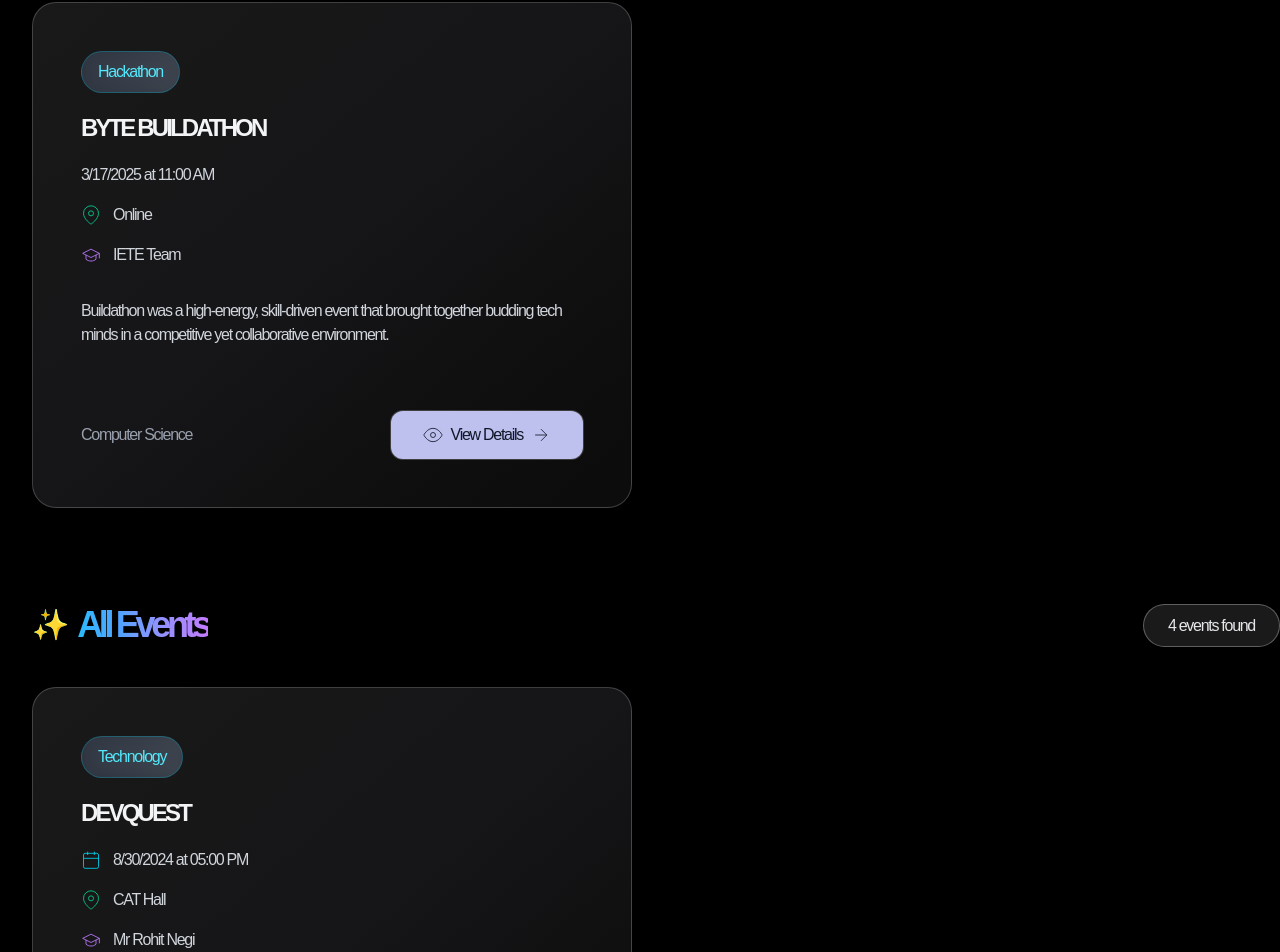
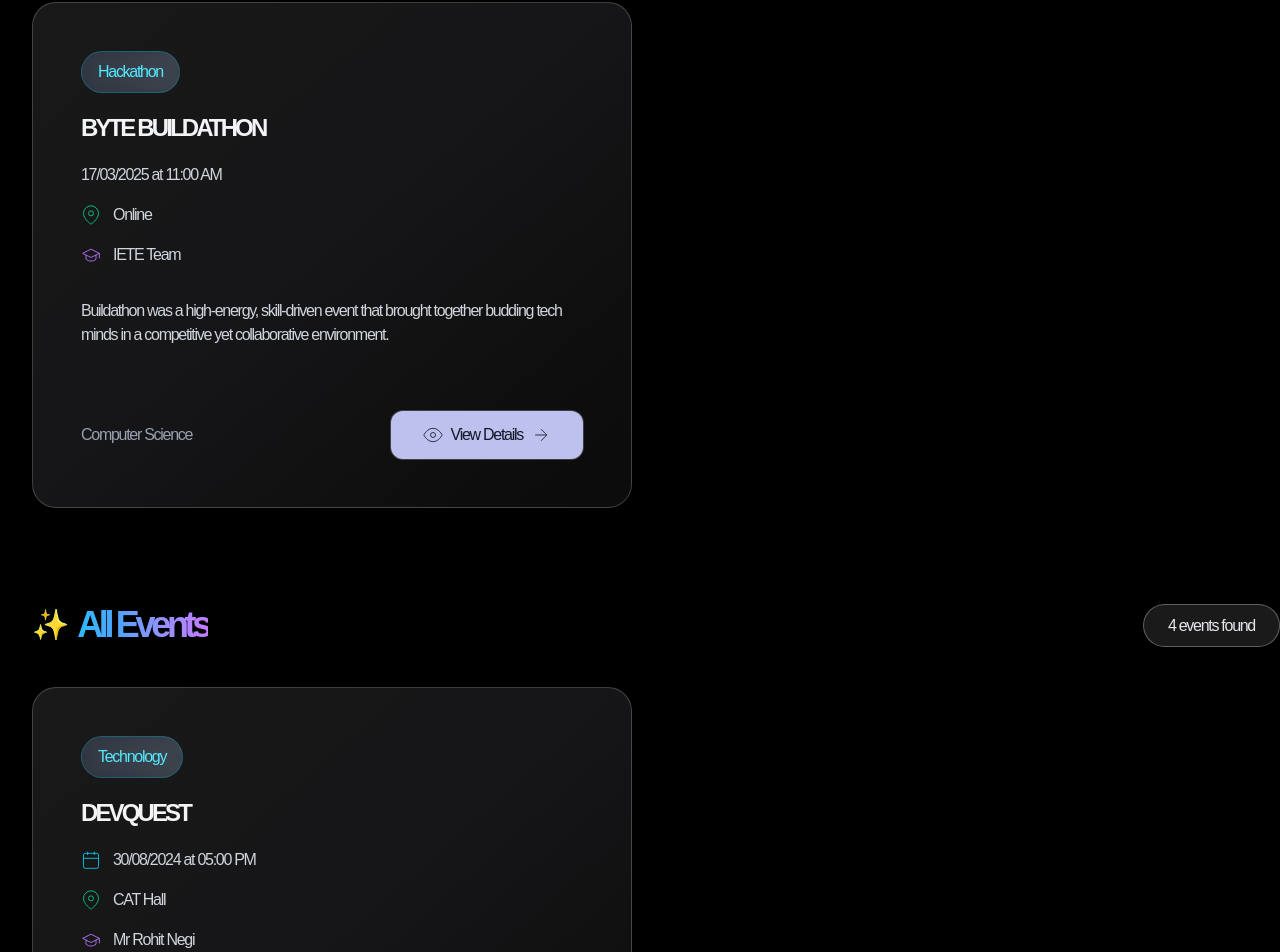
Before and after one commit to ietebitmesra/iete_official_website, a React (Vite) app in the folder frontend/: page / in a window 1280 px wide. Shown: the part 2758-3710 px from the top of the page. Built offline with nearby package versions, Linux system fonts and the light colour scheme; a web font is replaced by a local one.

Commit message:
fixed the date formats to dd/mm/yyyy

```diff
--- a/frontend/src/pages/events.jsx
+++ b/frontend/src/pages/events.jsx
@@ -1,6 +1,14 @@
 import React, { useState, useMemo } from 'react';
 import { Calendar, MapPin, Search, Star, ArrowRight, GraduationCap, Eye, X } from '../components/Icons';
 
+
+function formatDate(dateStr) {
+  const d = new Date(dateStr);
+  const day = String(d.getDate()).padStart(2, '0');
+  const month = String(d.getMonth() + 1).padStart(2, '0');
+  const year = d.getFullYear();
+  return `${day}/${month}/${year}`;
+}
 
 const events = [
   {
@@ -131,7 +139,7 @@ export default function Events() {
                   <div className="space-y-4 bg-white/5 backdrop-blur-xl rounded-xl p-6">
                     <div className="flex items-center gap-3 text-gray-300">
                       <Calendar className="w-5 h-5 text-cyan-400" />
-                      <span>{new Date(selectedEvent.date).toLocaleDateString()} at {selectedEvent.time}</span>
+                      <span>{formatDate(selectedEvent.date)} at {selectedEvent.time}</span>
                     </div>
                     <div className="flex items-center gap-3 text-gray-300">
                       <MapPin className="w-5 h-5 text-emerald-400" />
@@ -246,7 +254,7 @@ export default function Events() {
                     </h3>
                     <div className="space-y-4 mb-8">
                       <div className="flex items-center gap-3 text-gray-300">
-                        <span className="text-base">{new Date(event.date).toLocaleDateString()} at {event.time}</span>
+                        <span className="text-base">{formatDate(event.date)} at {event.time}</span>
                       </div>
                       <div className="flex items-center gap-3 text-gray-300">
                         <MapPin className="w-5 h-5 text-emerald-400" />
@@ -314,7 +322,7 @@ export default function Events() {
                   <div className="space-y-4 mb-8">
                     <div className="flex items-center gap-3 text-gray-300">
                       <Calendar className="w-5 h-5 text-cyan-400" />
-                      <span className="text-base">{new Date(event.date).toLocaleDateString()} at {event.time}</span>
+                      <span className="text-base">{formatDate(event.date)} at {event.time}</span>
                     </div>
                     <div className="flex items-center gap-3 text-gray-300">
                       <MapPin className="w-5 h-5 text-emerald-400" />
```
